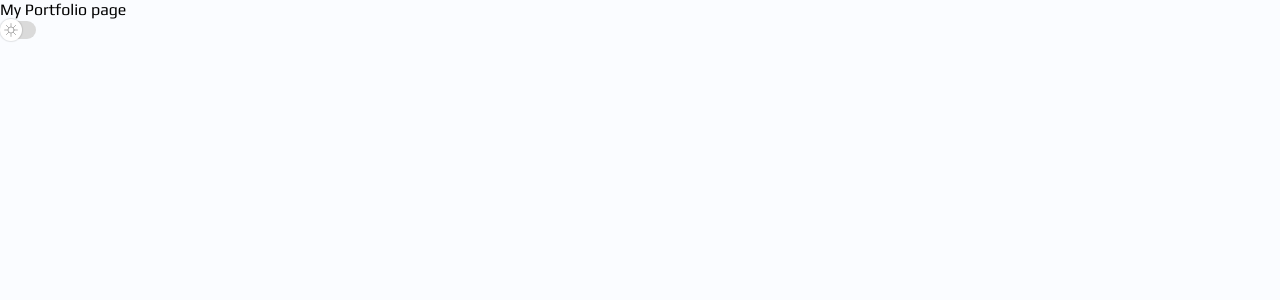
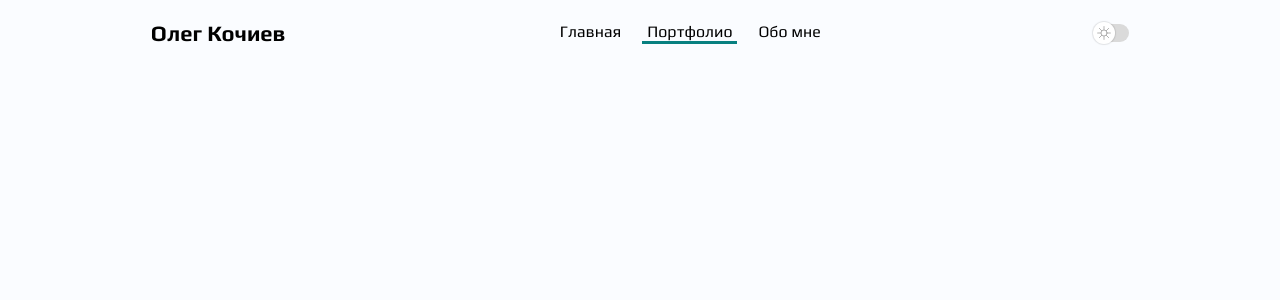
Before and after one commit to OlegKochiev/olegkochiev.com, a Next.js app: page /portfolio in a window 1280 px wide. Shown: the top 300 px of the page. Built offline with nearby package versions, Linux system fonts and the light colour scheme.

Commit message:
added container for portfolio page

```diff
--- a/src/components/Home/NavLinks/index.tsx
+++ b/src/components/Home/NavLinks/index.tsx
@@ -29,11 +29,11 @@ const NavLinks = () => {
       <Link href={PATHS.HOME()}>
         <Span isActive={router.pathname === PATHS.HOME()}>Главная</Span>
       </Link>
+      <Link href={PATHS.PORTFOLIO()}>
+        <Span isActive={router.pathname === PATHS.PORTFOLIO()}>Портфолио</Span>
+      </Link>
       <Link href={PATHS.ABOUT_ME()}>
         <Span isActive={router.pathname === PATHS.ABOUT_ME()}>Обо мне</Span>
-      </Link>
-      <Link href={PATHS.PORTFOLIO()}>
-        <Span isActive={router.pathname === PATHS.PORTFOLIO()}>Портфолио</Span>
       </Link>
     </Nav>
   );
--- a/src/pages/portfolio/index.tsx
+++ b/src/pages/portfolio/index.tsx
@@ -1,11 +1,14 @@
+import styled from 'styled-components';
+import Header from '../../components/Header';
 import ThemeSwitcher from '../../components/ThemeSwitcher';
-
+const Container = styled.div`
+  padding: 20px 15px;
+`;
 const Portfolio = () => {
   return (
-    <div>
-      My Portfolio page
-      <ThemeSwitcher />
-    </div>
+    <Container>
+      <Header />
+    </Container>
   );
 };
 export default Portfolio;
```
